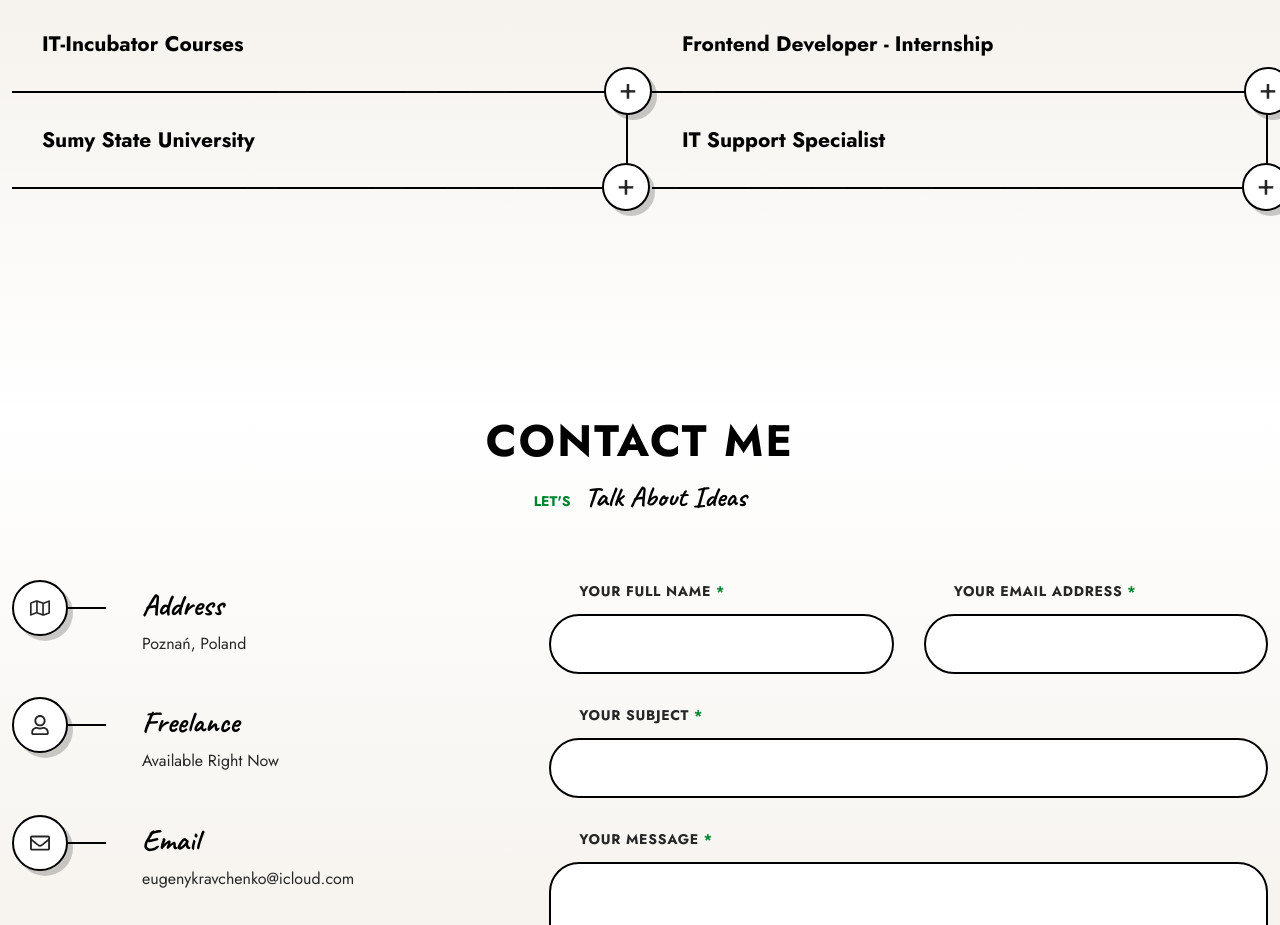
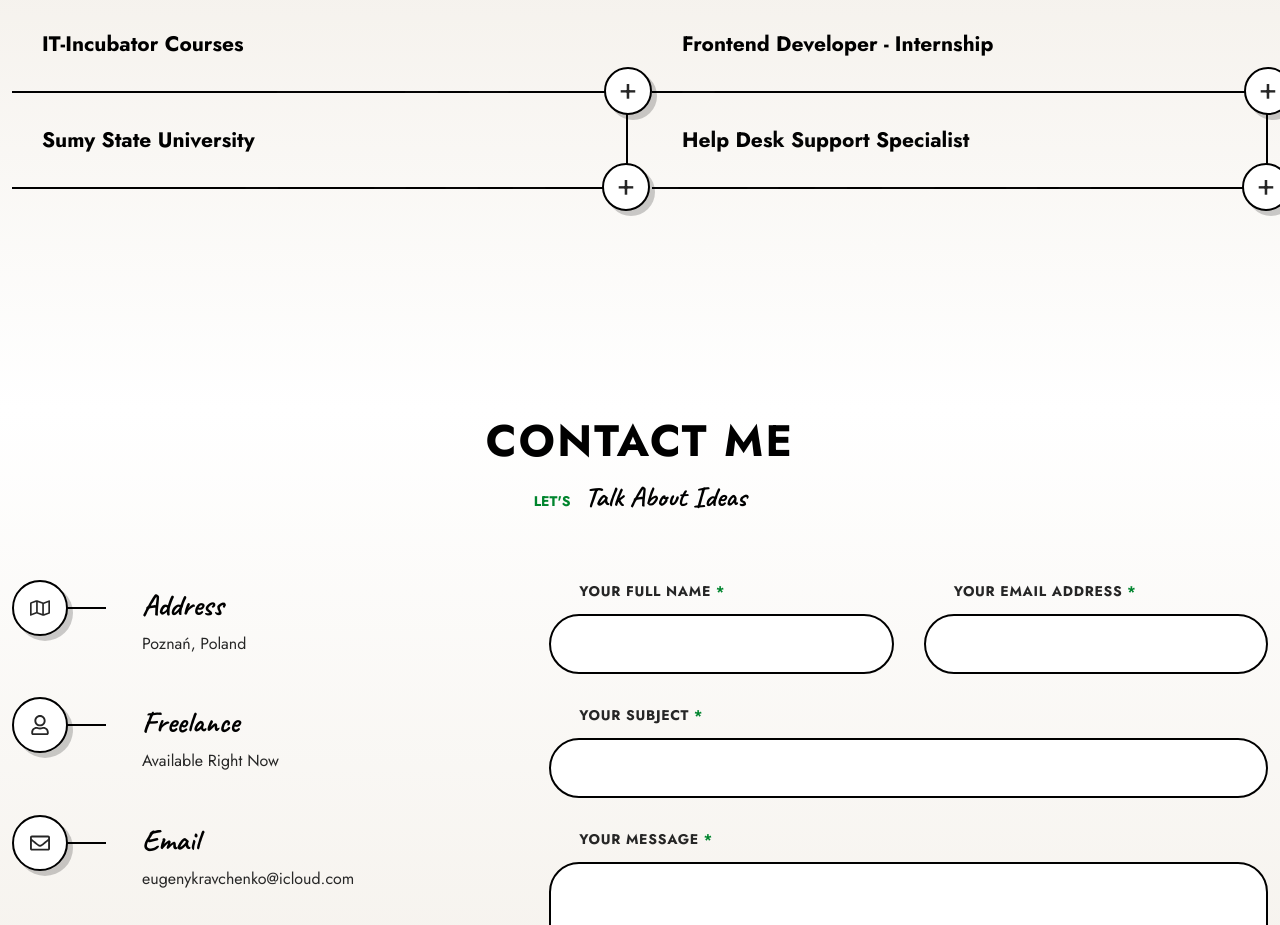
Before and after one commit to krawtschenko/portfolio, a React (Vite) app: page /#home in a window 1280 px wide. Shown: the part 3840-4765 px from the top of the page. Built offline with nearby package versions, Linux system fonts and the light colour scheme.

Commit message:
Update data.js

```diff
--- a/src/app/data.js
+++ b/src/app/data.js
@@ -134,7 +134,7 @@ export const cv = [{
 
 	{
 		id: 5,
-		title: 'IT Support Specialist',
+		title: 'Help Desk Support Specialist',
 		subtitle: 'Pro-Info',
 		date: '2021 - Present',
 		description: 'System administration: managing domains and services, ensuring data archiving and system continuity, administering Microsoft 365 and Active Directory\n' +
```
